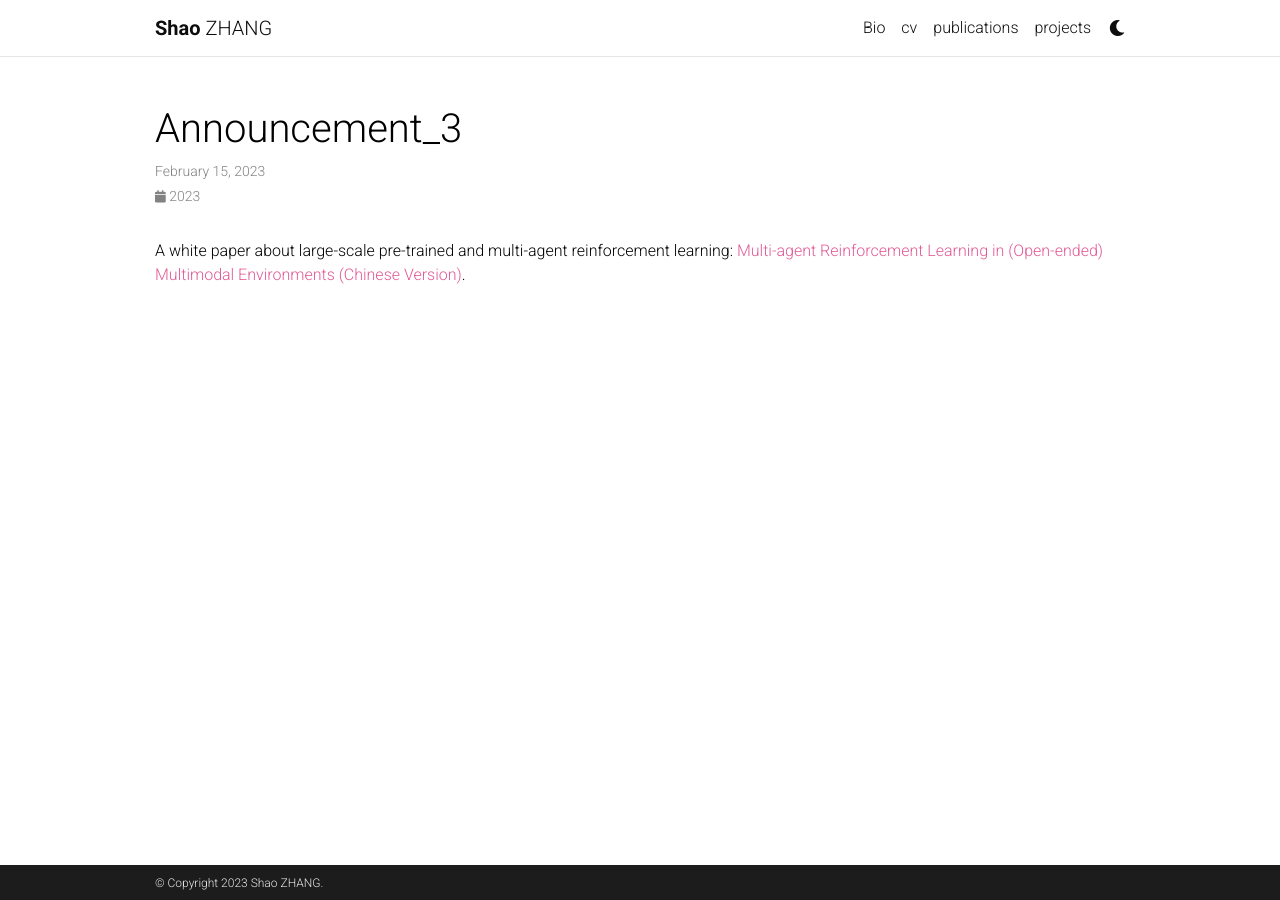
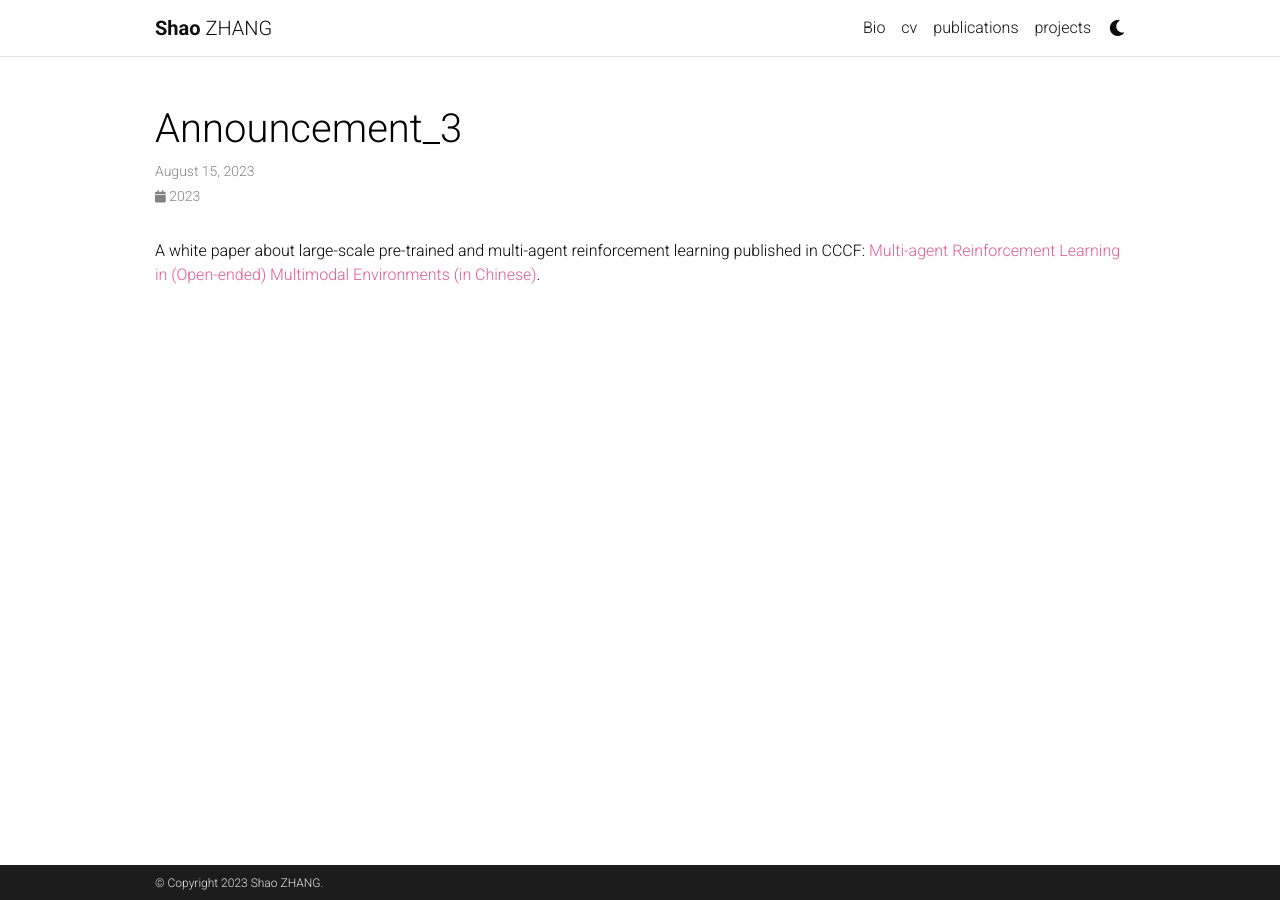
Before and after one commit to ShaoZhang0115/shaozhang_home_page, a Jekyll site: the page built from _news/announcement_3.md, in a window 1280 px wide. Built offline with Jekyll 4.4.1, drawn with Linux system fonts in a browser that asks for light colours; comment, search, counter and statistics services are not loaded; a style sheet for code colours, icons or effects is not loaded.

Commit message:
update CCCF

```diff
--- a/_news/announcement_3.md
+++ b/_news/announcement_3.md
@@ -1,8 +1,8 @@
 ---
 layout: post
-date: 2023-02-15 07:59:00-0400
+date: 2023-08-15 07:59:00-0400
 inline: true
 related_posts: false
 ---
 
-A white paper about large-scale pre-trained and multi-agent reinforcement learning: [Multi-agent Reinforcement Learning in (Open-ended) Multimodal Environments (Chinese Version)](https://yingwen.io/files/LLM-MARL.pdf).
+A white paper about large-scale pre-trained and multi-agent reinforcement learning published in CCCF: [Multi-agent Reinforcement Learning in (Open-ended) Multimodal Environments (in Chinese)](https://dl.ccf.org.cn/article/articleDetail.html?type=xhtx_thesis&_ack=1&id=6605918436214784#10006-weixin-1-52626-6b3bffd01fdde4900130bc5a2751b6d1).
```
